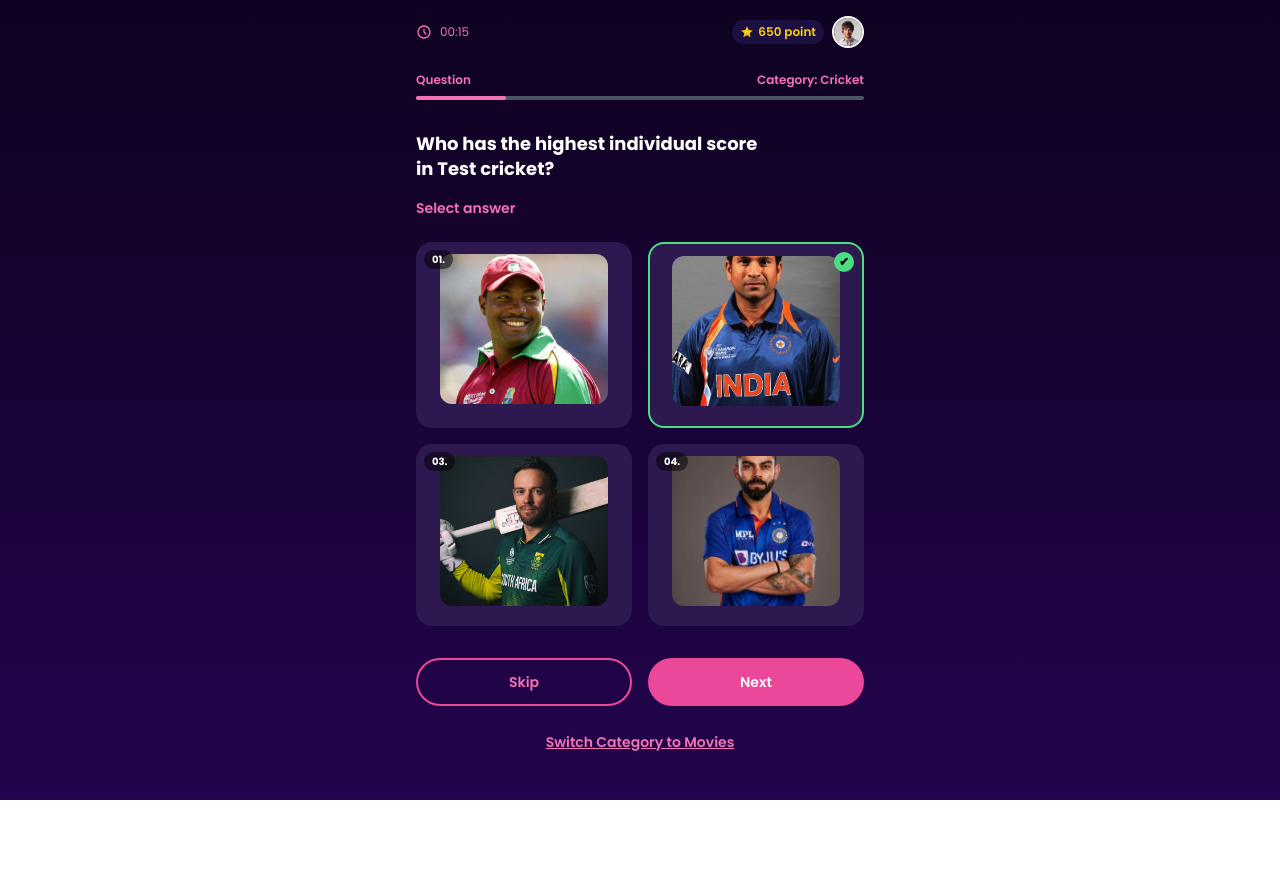
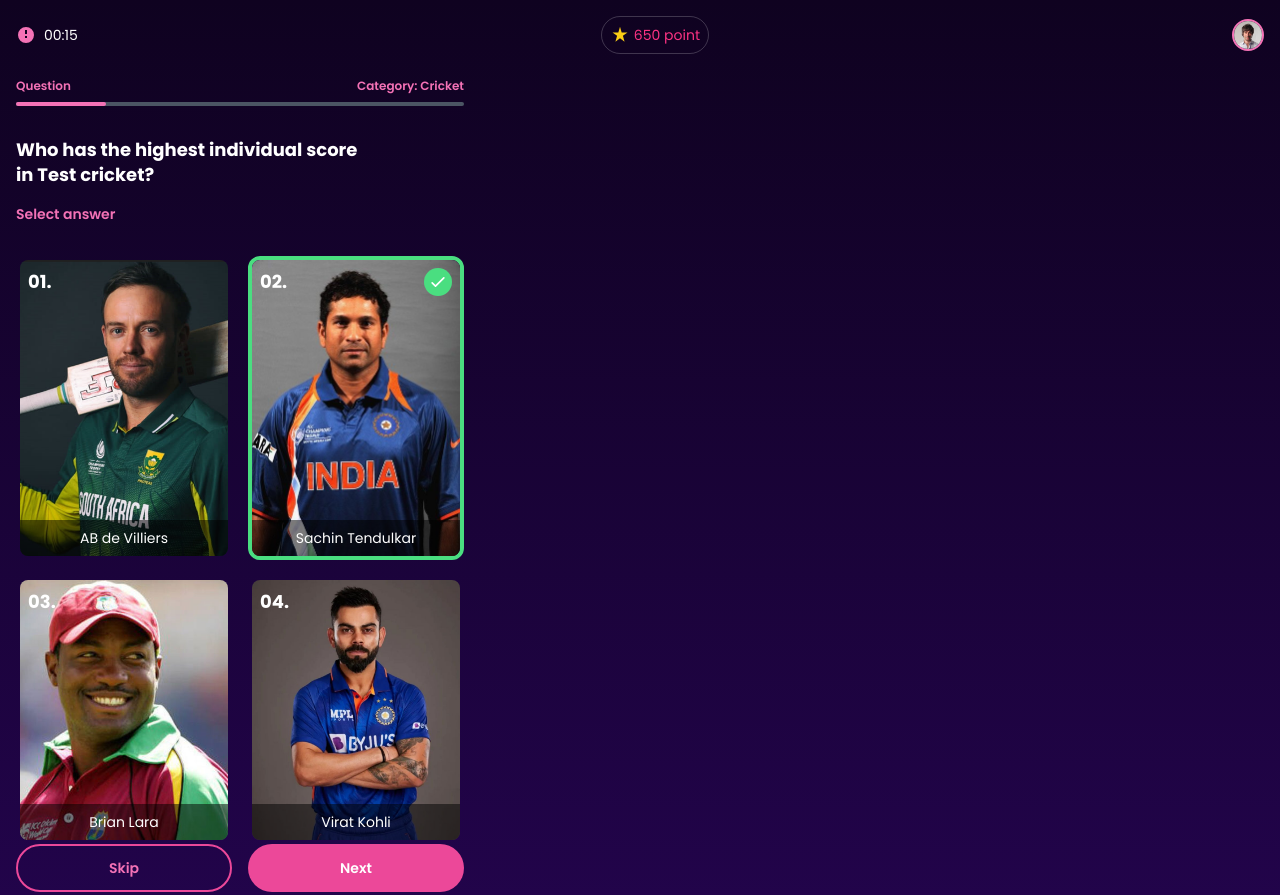
Before and after one commit to Officialimran/toffee, a plain HTML site: page quize2.html in a window 1280 px wide. Shown: the top 895 px of the page. Before the commit the page ends 800 px from the top, so only its background shows below. Drawn offline with nearby package versions, Linux system fonts and the light colour scheme.

Commit message:
toffe bug fixing

```diff
--- a/quize2.html
+++ b/quize2.html
@@ -12,24 +12,24 @@
   </style>
   <link href="https://fonts.googleapis.com/css2?family=Poppins:wght@400;600;700&display=swap" rel="stylesheet">
 </head>
-<body class="bg-gradient-to-b from-[#0f0220] to-[#23044d] min-h-screen flex flex-col items-center p-4 text-white">
+<body class="bg-gradient-to-b from-[#0f0220] to-[#23044d] min-h-screen flex flex-col p-4 text-white">
 
-  <!-- Header -->
-  <div class="flex items-center justify-between w-full max-w-md mb-6">
-    <div class="flex items-center gap-2 text-xs text-pink-400">
-      <svg xmlns="http://www.w3.org/2000/svg" class="h-4 w-4" fill="none" viewBox="0 0 24 24" stroke="currentColor">
-        <path stroke-linecap="round" stroke-linejoin="round" stroke-width="2" d="M12 8v4l3 3m6-3a9 9 0 11-18 0 9 9 0 0118 0z" />
+  <!-- Top bar -->
+  <div class="flex justify-between items-center mb-6">
+    <div class="flex items-center gap-2 text-sm">
+      <svg class="w-5 h-5 text-pink-400" fill="currentColor" viewBox="0 0 20 20">
+        <path d="M10 2a8 8 0 100 16 8 8 0 000-16zm1 11H9v-2h2v2zm0-4H9V5h2v4z" />
       </svg>
-      00:15
+      <span>00:15</span>
     </div>
-    <div class="flex items-center gap-2 text-xs">
-      <div class="flex items-center gap-1 bg-[#1c1042] px-2 py-1 rounded-full">
-        <svg xmlns="http://www.w3.org/2000/svg" class="h-3.5 w-3.5 text-yellow-400" fill="currentColor" viewBox="0 0 24 24">
-          <path d="M12 17.27L18.18 21l-1.64-7.03L22 9.24l-7.19-.61L12 2 9.19 8.63 2 9.24l5.46 4.73L5.82 21z"/>
-        </svg>
-        <span class="text-yellow-400 font-semibold">650 point</span>
-      </div>
-      <img src="img/success.png" alt="User" class="w-8 h-8 rounded-full border-2 border-white">
+    <div class="flex items-center gap-1 text-sm rounded-[20px] text-[#FA3282] border border-[#FFFFFF33] p-2">
+      <svg class="w-5 h-5 text-yellow-400" fill="currentColor" viewBox="0 0 24 24">
+        <path d="M12 2l2 7h7l-5.5 4 2 7L12 16l-5.5 4 2-7L3 9h7z" />
+      </svg>
+      <span>650 point</span>
+    </div>
+    <div class="w-8 h-8 rounded-full overflow-hidden border-2 border-pink-400">
+      <a href="index.html"><img src="img/success.png" alt="User" class="w-full h-full object-cover"></a>
     </div>
   </div>
 
@@ -52,34 +52,47 @@
     <p class="text-pink-400 text-sm font-semibold mt-4">Select answer</p>
   </div>
 
-  <!-- Options -->
-  <div class="grid grid-cols-2 gap-4 w-full max-w-md mb-8">
+  <div class="grid grid-cols-2 gap-4 mt-2 w-full max-w-md">
+    <!-- Option 1 -->
+    <div class="relative rounded-xl overflow-hidden border-4 border-transparent">
+      <img src="img/abd.png" alt="Player 1" class="w-full h-full object-cover">
+      <div class="absolute bottom-0 left-0 right-0 bg-black bg-opacity-50 text-white text-center py-2 text-sm">
+        AB de Villiers
+      </div>
+      <div class="absolute top-2 left-2 text-white text-lg font-bold">01.</div>
+    </div>
 
-    <!-- Option 1 -->
-    <button class="bg-[#2d1950] p-3 rounded-2xl flex flex-col items-center relative hover:bg-[#3d2567] transition">
-      <span class="absolute top-2 left-2 bg-black/50 text-white text-[10px] font-bold px-2 py-0.5 rounded-full">01.</span>
-      <img src="img/brian-lara.jpg" alt="Option 1" class="w-[168px] h-[150px] rounded-xl mb-2 object-cover">
-    </button>
-
-    <!-- Option 2 (Correct Answer) -->
-    <button class="relative bg-[#2d1950] p-3 rounded-2xl flex flex-col items-center border-2 border-green-400 hover:bg-[#3d2567] transition">
-
-      <div class="absolute top-2 right-2 w-5 h-5 bg-green-400 rounded-full flex items-center justify-center text-xs font-bold text-black">✔</div>
-      <img src="img/tendulkar.jpg" alt="Option 2" class="w-[168px] h-[150px] rounded-xl mb-2 object-cover">
-    </button>
+    <!-- Option 2 (Selected) -->
+    <div class="relative rounded-xl overflow-hidden border-4 border-green-400">
+      <img src="img/tendulkar.jpg" alt="Player 2" class="w-full h-full object-cover">
+      <div class="absolute bottom-0 left-0 right-0 bg-black bg-opacity-50 text-white text-center py-2 text-sm">
+        Sachin Tendulkar
+      </div>
+      <div class="absolute top-2 left-2 text-white text-lg font-bold">02.</div>
+      <div class="absolute top-2 right-2 bg-green-400 rounded-full p-1">
+        <svg xmlns="http://www.w3.org/2000/svg" class="h-5 w-5 text-white" fill="none" viewBox="0 0 24 24" stroke="currentColor">
+          <path stroke-linecap="round" stroke-linejoin="round" stroke-width="2" d="M5 13l4 4L19 7" />
+        </svg>
+      </div>
+    </div>
 
     <!-- Option 3 -->
-    <button class="bg-[#2d1950] p-3 rounded-2xl flex flex-col items-center relative hover:bg-[#3d2567] transition">
-      <span class="absolute top-2 left-2 bg-black/50 text-white text-[10px] font-bold px-2 py-0.5 rounded-full">03.</span>
-      <img src="img/abd.png" alt="Option 3" class="w-[168px] h-[150px] rounded-xl mb-2 object-cover">
-    </button>
+    <div class="relative rounded-xl overflow-hidden border-4 border-transparent">
+      <img src="img/brian-lara.jpg" alt="Player 3" class="w-full h-full object-cover">
+      <div class="absolute bottom-0 left-0 right-0 bg-black bg-opacity-50 text-white text-center py-2 text-sm">
+        Brian Lara
+      </div>
+      <div class="absolute top-2 left-2 text-white text-lg font-bold">03.</div>
+    </div>
 
     <!-- Option 4 -->
-    <button class="bg-[#2d1950] p-3 rounded-2xl flex flex-col items-center relative hover:bg-[#3d2567] transition">
-      <span class="absolute top-2 left-2 bg-black/50 text-white text-[10px] font-bold px-2 py-0.5 rounded-full">04.</span>
-      <img src="img/virat.jpg" alt="Option 4" class="w-[168px] h-[150px] rounded-xl mb-2 object-cover">
-    </button>
-
+    <div class="relative rounded-xl overflow-hidden border-4 border-transparent">
+      <img src="img/virat.jpg" alt="Player 4" class="w-full h-full object-cover">
+      <div class="absolute bottom-0 left-0 right-0 bg-black bg-opacity-50 text-white text-center py-2 text-sm">
+        Virat Kohli
+      </div>
+      <div class="absolute top-2 left-2 text-white text-lg font-bold">04.</div>
+    </div>
   </div>
 
   <!-- Action Buttons -->
```
Also changed, not shown: qq.html (added, +61 -0 lines), quize.html (+1 -1 lines), quize1.html (+15 -11 lines).
